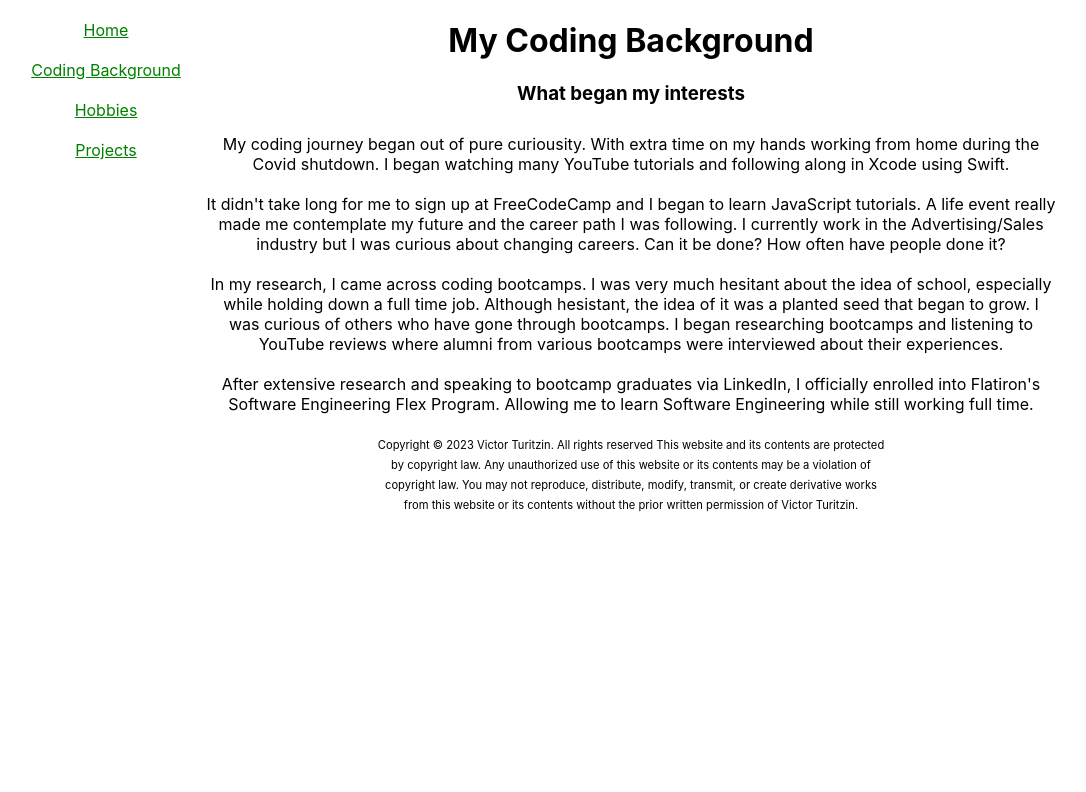
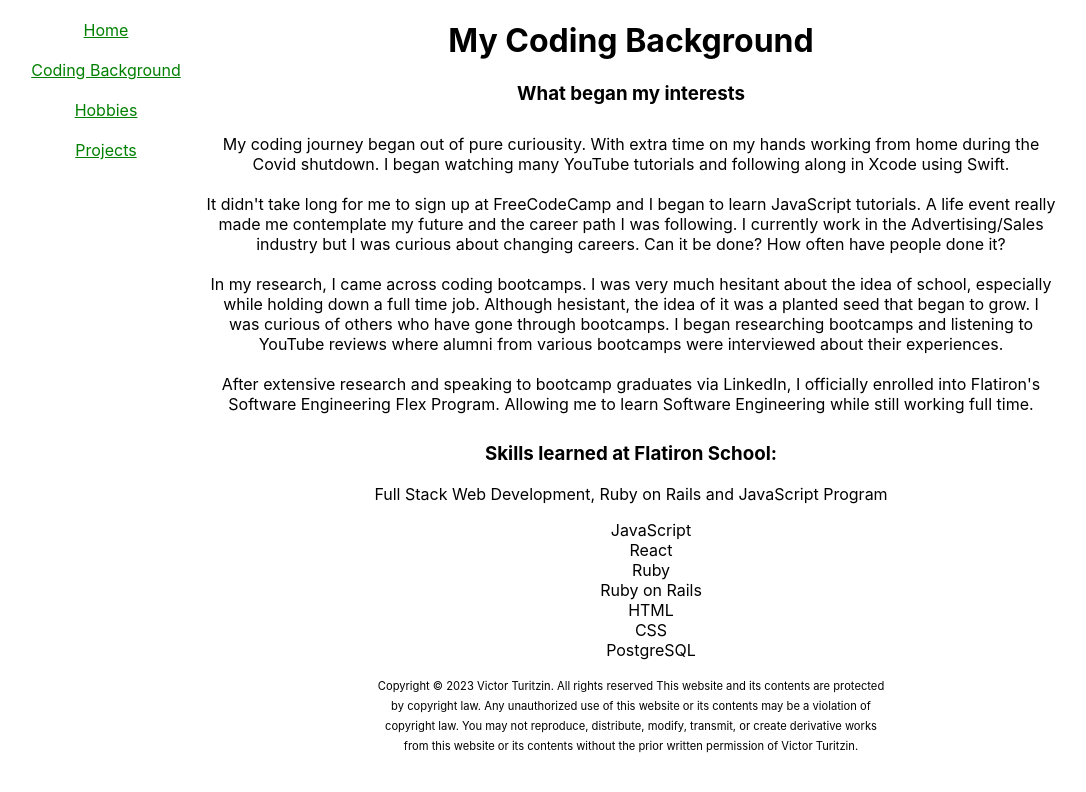
Before and after one commit to turitzinv/About-Me-VictorT, a React (Create React App) app in the folder client/: page /background in a window 1280 px wide. Shown: the top 792 px of the page, without its empty margins (9-1095 px from the left). Built offline with nearby package versions, Linux system fonts and the light colour scheme.

Commit message:
Added header, p tag, and unordered list in CodingBackground. Added css to remove bullet points from list items.

```diff
--- a/client/src/components/CodingBackground.js
+++ b/client/src/components/CodingBackground.js
@@ -31,6 +31,17 @@ const CodingBackground = () => {
         Flex Program. Allowing me to learn Software Engineering while still
         working full time.
       </p>
+      <h3>Skills learned at Flatiron School:</h3>
+      <p>Full Stack Web Development, Ruby on Rails and JavaScript Program</p>
+      <ul>
+        <li>JavaScript</li>
+        <li>React</li>
+        <li>Ruby</li>
+        <li>Ruby on Rails</li>
+        <li>HTML</li>
+        <li>CSS</li>
+        <li>PostgreSQL</li>
+      </ul>
       <p className="copyright">
         Copyright © 2023 Victor Turitzin. All rights reserved This website and
         its contents are protected by copyright law. Any unauthorized use of
--- a/client/src/index.css
+++ b/client/src/index.css
@@ -86,3 +86,7 @@ code {
   max-width: 850px;
   margin: 0 auto;
 }
+
+ul {
+  list-style-type: none;
+}
```
